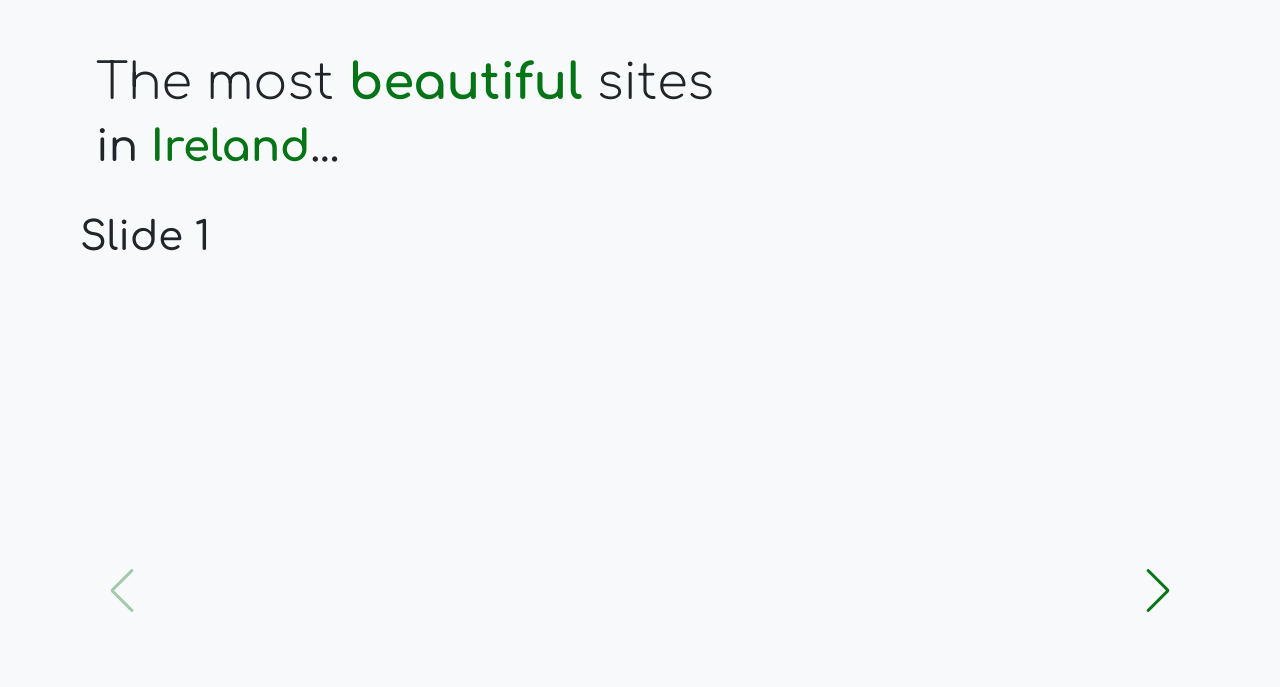
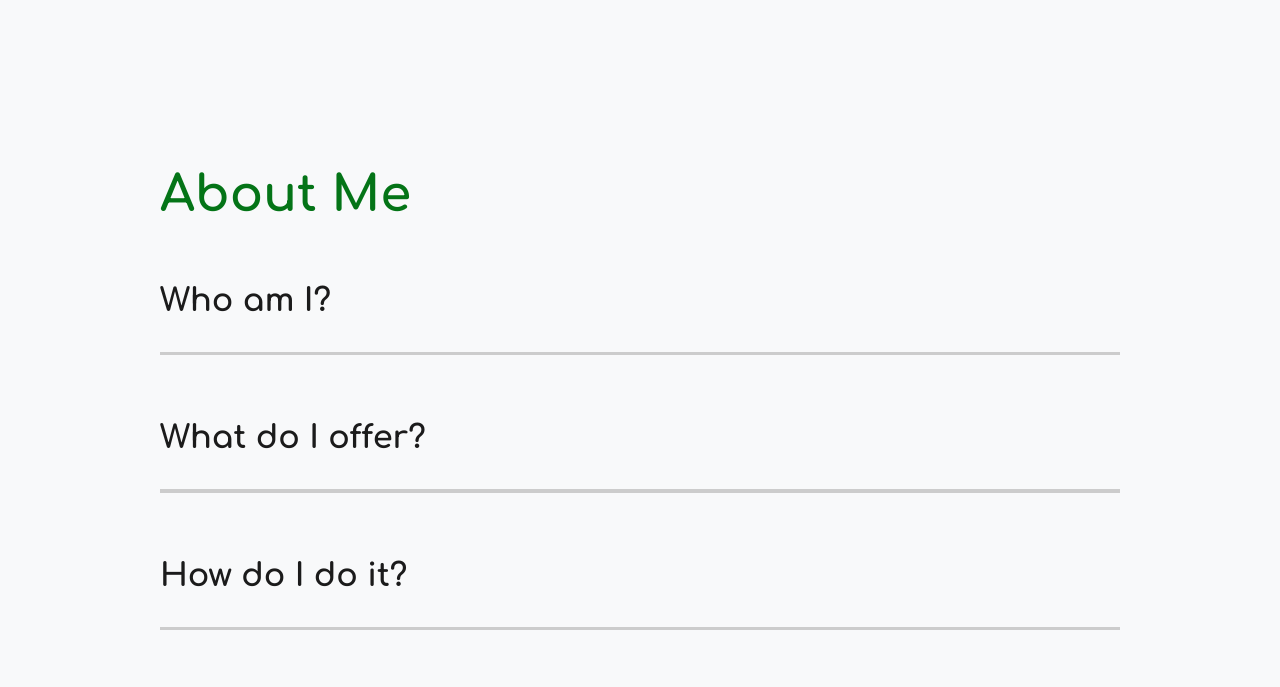
Before and after one commit to Sean-Mc-Mahon/SeanMc-Tours, a React (Create React App) app: page /about in a window 1280 px wide. Shown: the part 873-1560 px from the top of the page. Built offline with nearby package versions, Linux system fonts and the light colour scheme.

Commit message:
Unnecessary components removed from About page

```diff
--- a/src/App.js
+++ b/src/App.js
@@ -5,7 +5,6 @@ import GlobalStyle from "./components/GlobalStyle";
 import AboutUs from "./pages/AboutUs";
 import Food from "./pages/Food";
 import Reviews from "./pages/Reviews";
-import Work from "./components/Work";
 import MyTours from "./pages/MyTours";
 import MyMusic from "./pages/MyMusic";
 import West from "./pages/West";
@@ -48,7 +47,6 @@ function App() {
         {/* location and key needed for AnimatePresence */}
         <Routes location={location} key={location.pathname}>
           <Route path="/" exact element={<MyTours />}></Route>
-          <Route path="/work" exact element={<Work />}></Route>
           <Route path="/about" exact element={<AboutUs />}></Route>
           <Route path="/music" exact element={<MyMusic />}></Route>
           <Route path="/food" exact element={<Food />}></Route>
--- a/src/components/Work.js
+++ /dev/null
@@ -1,101 +0,0 @@
-import React from "react";
-//Styled
-import styled from "styled-components/macro";
-//Animations
-import { motion } from "framer-motion";
-import { headerAnim, pageAnimation, fade } from "../animation";
-import { useScrollForward } from "./useScroll";
-import ScrollTop from "./ScrollTop";
-// Swiper React components
-import { Navigation, Pagination, Scrollbar, A11y } from "swiper";
-import { Swiper, SwiperSlide } from "swiper/react";
-import "swiper/css";
-import "swiper/css/navigation";
-import "swiper/css/pagination";
-import "swiper/css/scrollbar";
-
-const Work = () => {
-  const [element, controls] = useScrollForward();
-  return (
-    <MyWork
-      variants={pageAnimation}
-      exit="exit"
-      initial="hidden"
-      animate="show"
-      className="my_work"
-    >
-      <ScrollTop />
-      <WorkSection>
-        <HeaderBlock
-          variants={headerAnim}
-          ref={element}
-          animate={controls}
-          initial="hidden"
-        >
-          <motion.h2>
-            The most <span>beautiful</span> sites
-          </motion.h2>
-          <motion.h3>
-            in <span>Ireland</span>...
-          </motion.h3>
-        </HeaderBlock>
-        <Swiper
-          // install Swiper modules
-          modules={[Navigation, Pagination, Scrollbar, A11y]}
-          spaceBetween={20}
-          slidesPerView={1}
-          navigation
-          pagination={{ clickable: true }}
-        >
-          <SwiperSlide>
-            <h1>Slide 1</h1>
-          </SwiperSlide>
-          <SwiperSlide>
-            <h1>Slide 2</h1>
-          </SwiperSlide>
-          <SwiperSlide>
-            <h1>Slide 3</h1>
-          </SwiperSlide>
-          <SwiperSlide>
-            <h1>Slide 4</h1>
-          </SwiperSlide>
-        </Swiper>
-      </WorkSection>
-      <WorkSection></WorkSection>
-    </MyWork>
-  );
-};
-const MyWork = styled(motion.div)`
-  min-height: 100vh;
-  overflow: hidden;
-  padding-top: 1rem;
-  .box {
-    display: flex;
-    justify-content: center;
-    align-items: center;
-    background: grey;
-    height: 100px;
-    text-align: center;
-  }
-  @media (min-width: 992px) {
-    padding: 3rem;
-  }
-  @media (min-width: 1200px) {
-    padding: 5rem;
-  }
-`;
-
-const WorkSection = styled.div`
-  min-height: 90vh;
-`;
-
-const HeaderBlock = styled(motion.div)`
-  overflow: hidden;
-  display: flex;
-  flex-direction: column;
-  justify-content: center;
-  padding: 2rem 1rem;
-  min-height: 20vh;
-`;
-
-export default Work;
--- a/src/pages/AboutUs.js
+++ b/src/pages/AboutUs.js
@@ -2,7 +2,6 @@ import React from "react";
 //Page Components
 import AboutSection from "../components/AboutSection";
 import FaqSection from "../components/FaqSection";
-import Work from "../components/Work";
 //Animations
 import { motion } from "framer-motion";
 import { pageAnimation } from "../animation";
@@ -22,17 +21,9 @@ const AboutUs = () => {
       <AboutSection>
         <span className="anchor" id="top"></span>
       </AboutSection>
-      <WorkContainer>
-        <span className="anchor" id="work"></span>
-        <Work />
-      </WorkContainer>
       <FaqSection />
     </motion.div>
   );
 };
 
-const WorkContainer = styled.div`
-  background: var(--white);
-`;
-
 export default AboutUs;
```
Also changed, not shown: src/components/AboutWork.js (deleted, +0 -67 lines).
